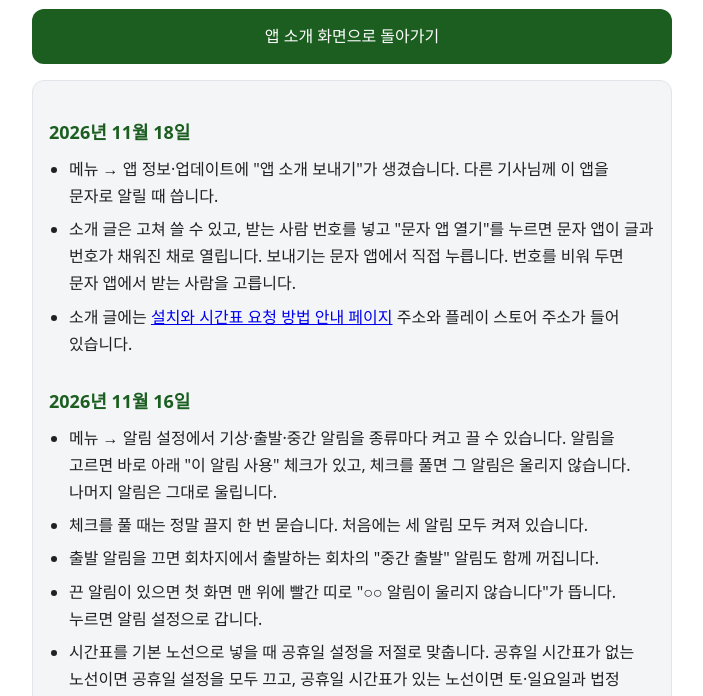
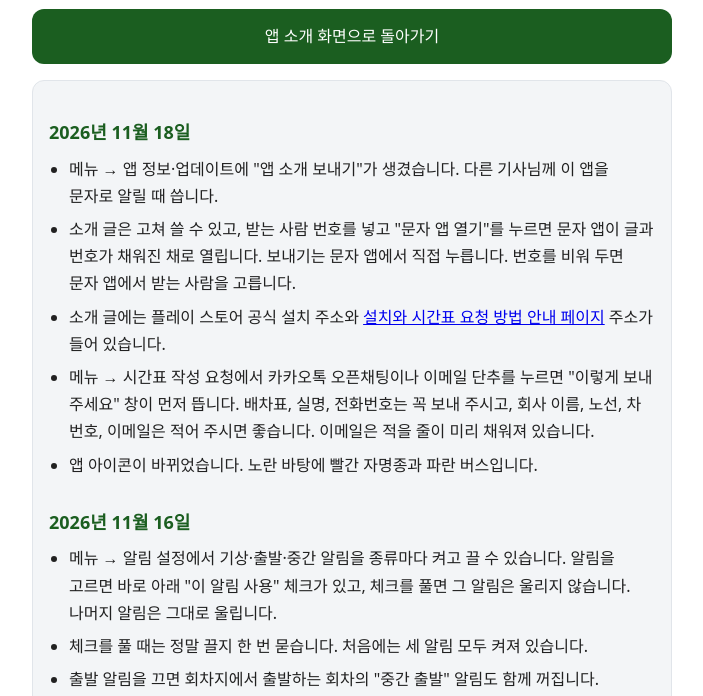
Before and after one commit to coscaSupport/busalarm-guide, a plain HTML site: page updates.html in a window 1280 px wide. Shown: the part 98-794 px from the top of the page, without its empty margins (288-991 px from the left). Drawn offline with Linux system fonts and the light colour scheme.

Commit message:
업데이트 내역: 요청 안내 창, 새 아이콘
Co-Authored-By: Claude Opus 5.5 <noreply@anthropic.com>
Claude-Session: https://claude.ai/code/session_01JGfLuHKJFd11rmSPRuMmuQ

```diff
--- a/updates.html
+++ b/updates.html
@@ -26,7 +26,9 @@ li{margin:6px 0}
 <ul>
 <li>메뉴 → 앱 정보·업데이트에 "앱 소개 보내기"가 생겼습니다. 다른 기사님께 이 앱을 문자로 알릴 때 씁니다.</li>
 <li>소개 글은 고쳐 쓸 수 있고, 받는 사람 번호를 넣고 "문자 앱 열기"를 누르면 문자 앱이 글과 번호가 채워진 채로 열립니다. 보내기는 문자 앱에서 직접 누릅니다. 번호를 비워 두면 문자 앱에서 받는 사람을 고릅니다.</li>
-<li>소개 글에는 <a href="install.html">설치와 시간표 요청 방법 안내 페이지</a> 주소와 플레이 스토어 주소가 들어 있습니다.</li>
+<li>소개 글에는 플레이 스토어 공식 설치 주소와 <a href="install.html">설치와 시간표 요청 방법 안내 페이지</a> 주소가 들어 있습니다.</li>
+<li>메뉴 → 시간표 작성 요청에서 카카오톡 오픈채팅이나 이메일 단추를 누르면 "이렇게 보내 주세요" 창이 먼저 뜹니다. 배차표, 실명, 전화번호는 꼭 보내 주시고, 회사 이름, 노선, 차 번호, 이메일은 적어 주시면 좋습니다. 이메일은 적을 줄이 미리 채워져 있습니다.</li>
+<li>앱 아이콘이 바뀌었습니다. 노란 바탕에 빨간 자명종과 파란 버스입니다.</li>
 </ul>
 
 <h2>2026년 11월 16일</h2>
```
